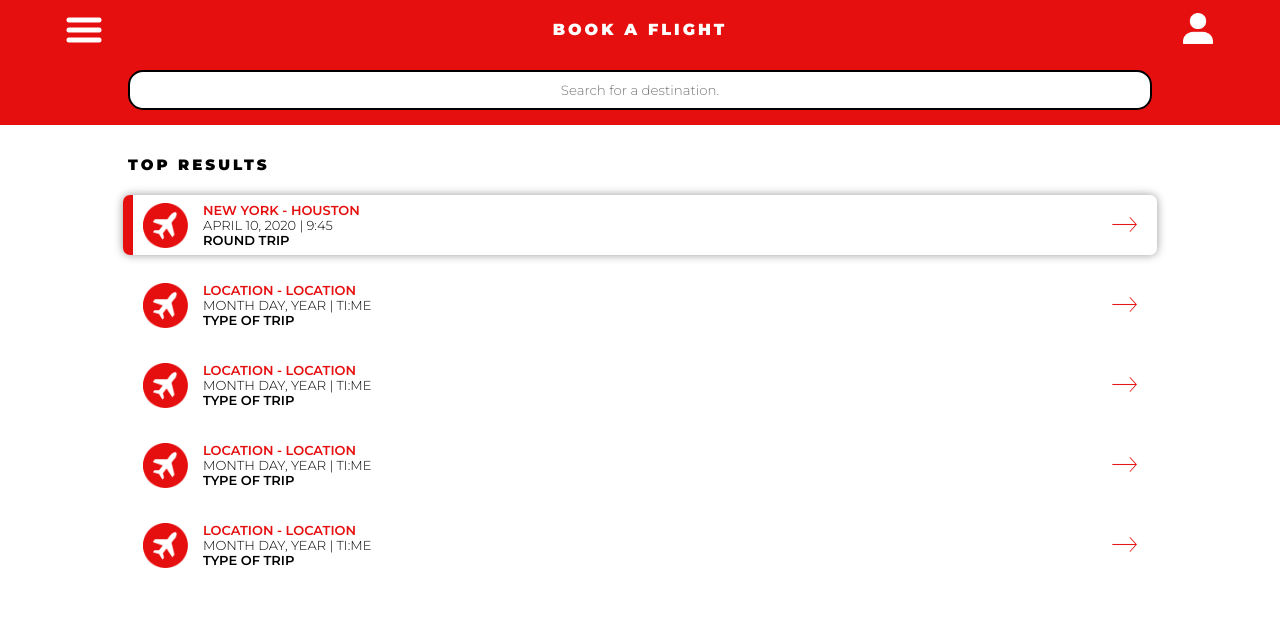
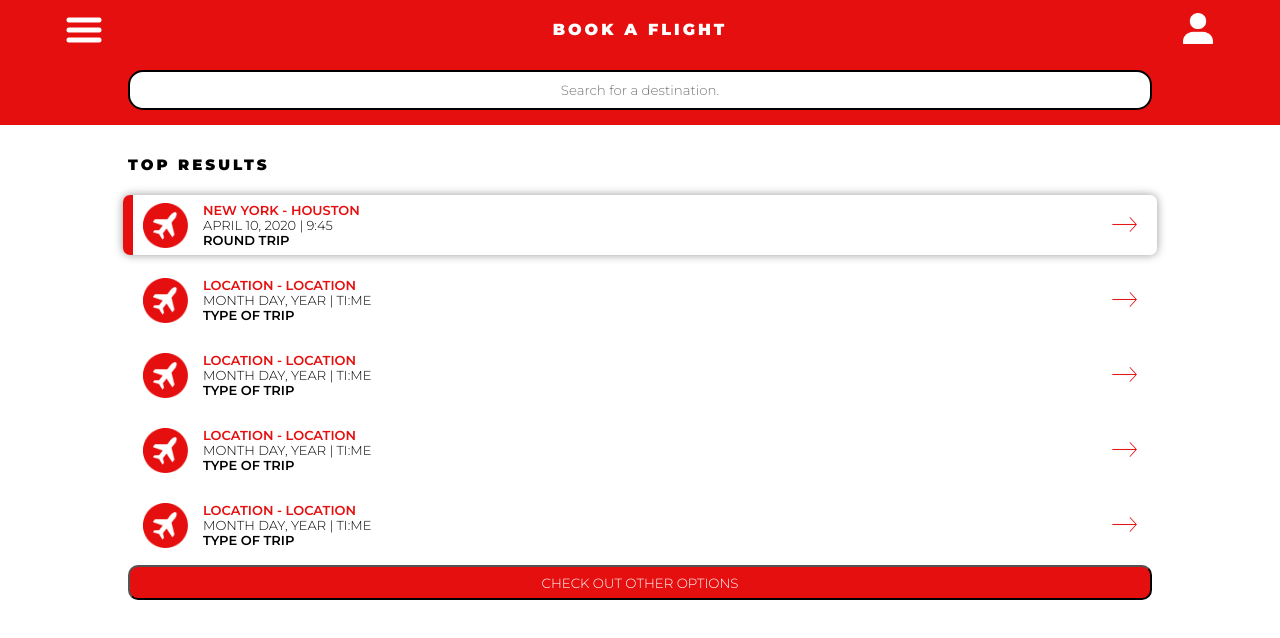
Before and after one commit to FlightDude737/Ace-App-BETA, a plain HTML site: page bookFlight.html in a window 1280 px wide. Drawn offline with Linux system fonts and the light colour scheme.

Commit message:
Resolved data spacing issue-create button on "Book A Flight".

```diff
--- a/bookFlight.html
+++ b/bookFlight.html
@@ -23,7 +23,7 @@
 
       <!--Option Two-->
 
-      <div style="width: 80%; height: 60px; border-radius: 7px; margin-top: 20px; border-left: 10px solid white; text-align: left; position: relative;">
+      <div style="width: 80%; height: 60px; border-radius: 7px; margin-top: 15px; border-left: 10px solid white; text-align: left; position: relative;">
         <img src="images/airplaneLogo.png" style="width: 45px; position: absolute; top: 50%; margin-top: -22.5px; margin-left: 10px;">
         <p style="color: #e60f0f; font-family: Montserrat; font-weight: 600; font-size: 13px; margin-left: 70px; position: absolute; top: 0px; margin-top: 7px;">LOCATION - LOCATION</p>
         <p style="font-family: Montserrat; font-weight: 300; font-size: 13px; margin-left: 70px; position: absolute; top: 0px; margin-top: 22px;">MONTH DAY, YEAR | TI:ME</p>
@@ -33,7 +33,7 @@
 
       <!--Option Three-->
 
-      <div style="width: 80%; height: 60px; border-radius: 7px; margin-top: 20px; border-left: 10px solid white; text-align: left; position: relative;">
+      <div style="width: 80%; height: 60px; border-radius: 7px; margin-top: 15px; border-left: 10px solid white; text-align: left; position: relative;">
         <img src="images/airplaneLogo.png" style="width: 45px; position: absolute; top: 50%; margin-top: -22.5px; margin-left: 10px;">
         <p style="color: #e60f0f; font-family: Montserrat; font-weight: 600; font-size: 13px; margin-left: 70px; position: absolute; top: 0px; margin-top: 7px;">LOCATION - LOCATION</p>
         <p style="font-family: Montserrat; font-weight: 300; font-size: 13px; margin-left: 70px; position: absolute; top: 0px; margin-top: 22px;">MONTH DAY, YEAR | TI:ME</p>
@@ -43,7 +43,7 @@
 
       <!--Option Four-->
 
-      <div style="width: 80%; height: 60px; border-radius: 7px; margin-top: 20px; border-left: 10px solid white; text-align: left; position: relative;">
+      <div style="width: 80%; height: 60px; border-radius: 7px; margin-top: 15px; border-left: 10px solid white; text-align: left; position: relative;">
         <img src="images/airplaneLogo.png" style="width: 45px; position: absolute; top: 50%; margin-top: -22.5px; margin-left: 10px;">
         <p style="color: #e60f0f; font-family: Montserrat; font-weight: 600; font-size: 13px; margin-left: 70px; position: absolute; top: 0px; margin-top: 7px;">LOCATION - LOCATION</p>
         <p style="font-family: Montserrat; font-weight: 300; font-size: 13px; margin-left: 70px; position: absolute; top: 0px; margin-top: 22px;">MONTH DAY, YEAR | TI:ME</p>
@@ -53,13 +53,15 @@
 
       <!--Option Five-->
 
-      <div style="width: 80%; height: 60px; border-radius: 7px; margin-top: 20px; border-left: 10px solid white; text-align: left; position: relative;">
+      <div style="width: 80%; height: 60px; border-radius: 7px; margin-top: 15px; border-left: 10px solid white; text-align: left; position: relative;">
         <img src="images/airplaneLogo.png" style="width: 45px; position: absolute; top: 50%; margin-top: -22.5px; margin-left: 10px;">
         <p style="color: #e60f0f; font-family: Montserrat; font-weight: 600; font-size: 13px; margin-left: 70px; position: absolute; top: 0px; margin-top: 7px;">LOCATION - LOCATION</p>
         <p style="font-family: Montserrat; font-weight: 300; font-size: 13px; margin-left: 70px; position: absolute; top: 0px; margin-top: 22px;">MONTH DAY, YEAR | TI:ME</p>
         <p style="font-family: Montserrat; font-weight: 600; font-size: 13px; margin-left: 70px; position: absolute; top: 0px; margin-top: 37px;">TYPE OF TRIP</p>
         <img src="images/arrow.png" style="width: 25px; position: absolute; right: 20px; top: 22px;">
       </div>
+
+      <button style="background-color: #e60f0f; width: 80%; color: white; height: 35px; border-radius: 10px; margin-top: 10px; font-family: Montserrat;">CHECK OUT OTHER OPTIONS</button>
     </div>
     </center>
   </body>
```
